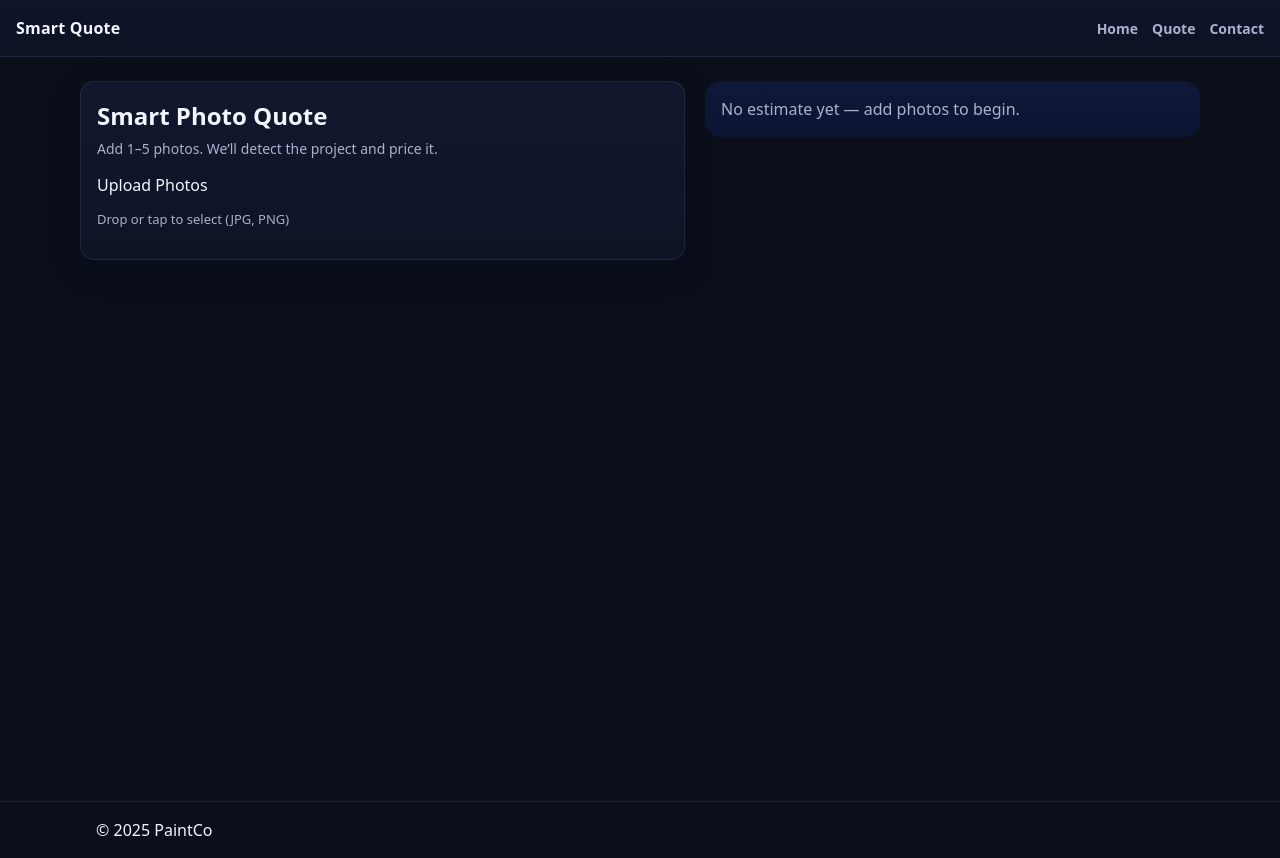
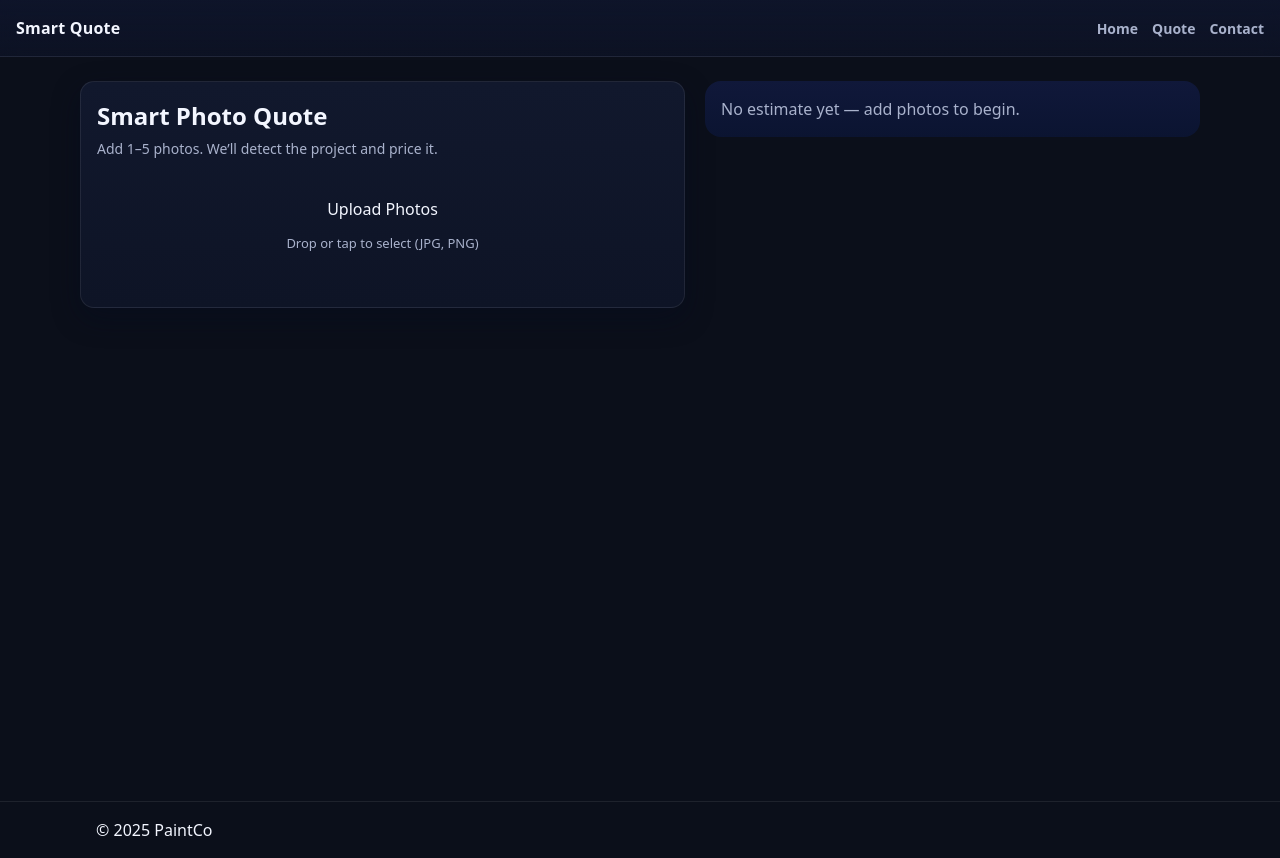
Before and after one commit to morpheus18-glitch/Paintco, a Next.js app in the folder painting-co/: page /quote in a window 1280 px wide. Built offline with nearby package versions, Linux system fonts and the light colour scheme.

Commit message:
Update globals.css

```diff
--- a/painting-co/app/globals.css
+++ b/painting-co/app/globals.css
@@ -121,3 +121,38 @@ img{ display:block; max-width:100%; height:auto }
   .thumb-grid{ grid-template-columns: repeat(6,1fr); gap:10px; }
   .price{ font-size: 32px; }
 }
+
+  /* Dropzone */
+  .dropzone {
+    border: 2px dashed var(--border);
+    border-radius: 8px;
+    padding: 24px;
+    text-align: center;
+    cursor: pointer;
+    transition: background 0.2s;
+}
+  .dropzone.over {
+    background: rgba(0, 120, 255, 0.05);
+}
+
+/* Thumb grid for uploaded previews */
+  .thumb-grid {
+    display: flex;
+    flex-wrap: wrap;
+    gap: 8px;
+    margin-top: 12px;
+}
+
+  .thumb {
+    width: 72px;
+    height: 72px;
+    border-radius: 6px;
+    overflow: hidden;
+    border: 1px solid var(--border);
+}
+
+  .thumb img {
+    width: 100%;
+    height: 100%;
+    object-fit: cover;
+}
```
